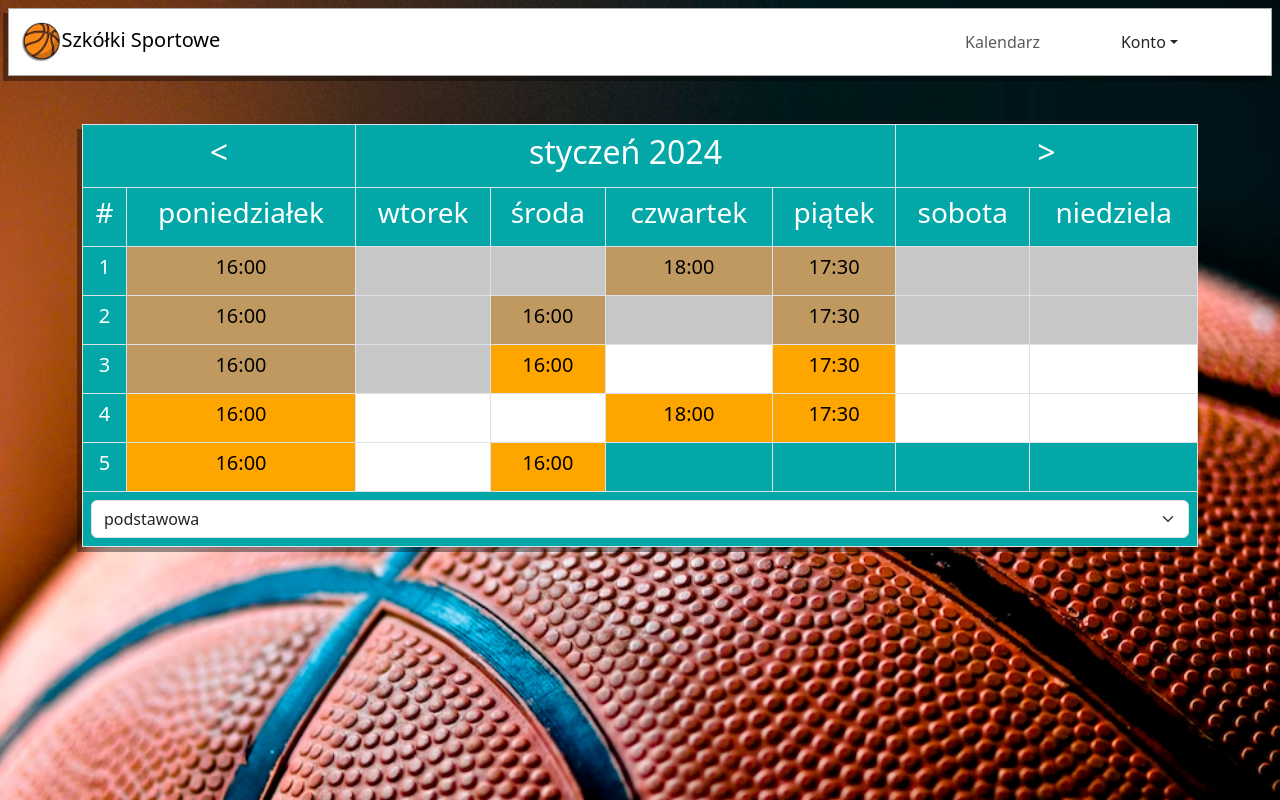
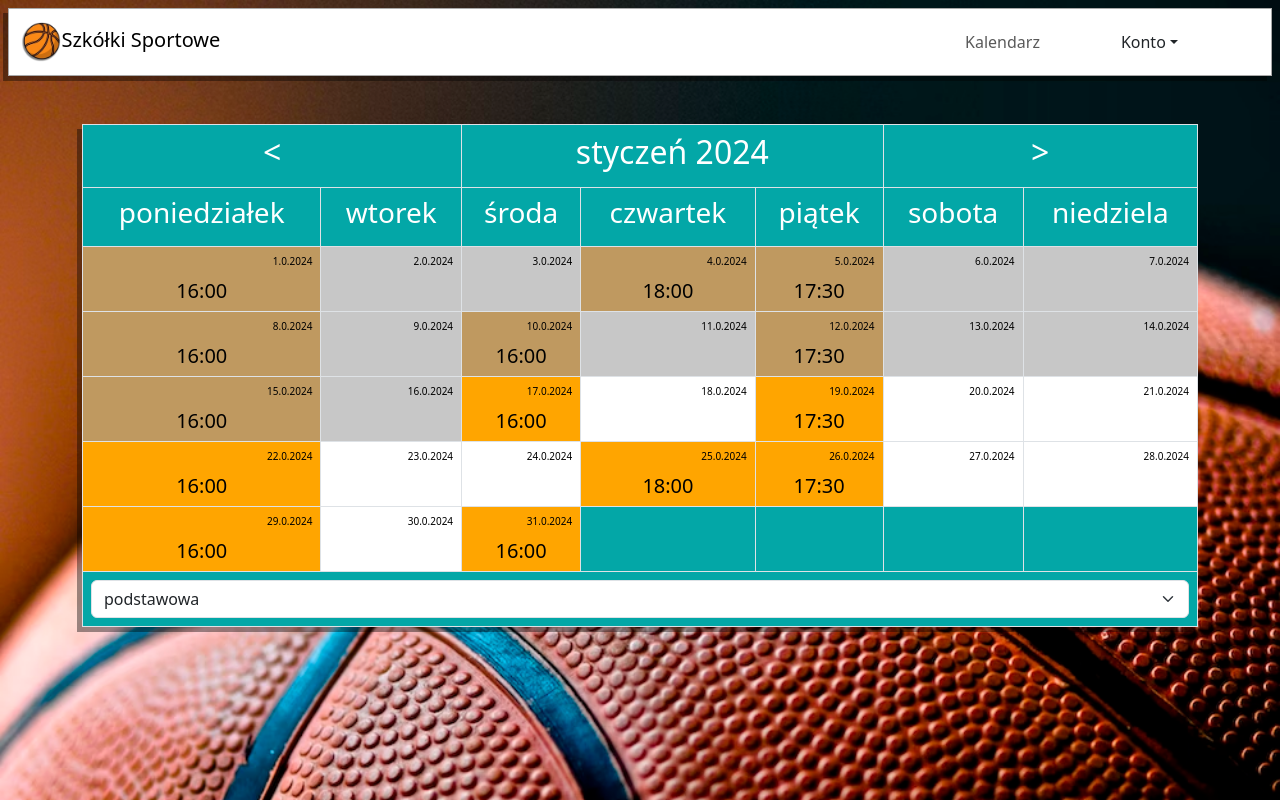
Before and after one commit to Wojtoppin/saasss, a React (Create React App) app: page / in a window 1280 px wide. Both pictures are taken after a click on the element "Kalendarz". Built offline with nearby package versions, Linux system fonts and the light colour scheme.

Commit message:
added dates to callendar

```diff
--- a/src/App.js
+++ b/src/App.js
@@ -34,7 +34,9 @@ function App() {
                         status={status}
           />
         <ImagesSwiper />
+        {isCallendarVisible && <Callendar/>}
         {status === "admin" && <AdminPanel/>}
+
 
         {isLoginVisible && <Login
          isLoginVisible={isLoginVisible}
@@ -44,7 +46,6 @@ function App() {
              setLoginDisplay={setLoginDisplay}
              setStatus={setStatus}
              />}
-        {isCallendarVisible && <Callendar/>}
 
     </div>
   );
--- a/src/account/Login.js
+++ b/src/account/Login.js
@@ -4,10 +4,10 @@ import { Container, Table } from "reactstrap";
 import { Input, Button } from "reactstrap"
 
 const Login = (props) =>{
-    // const [login, setLogin] = useState("user1@example.com")
-    // const [password, setPassword] = useState("password1")
-    const [login, setLogin] = useState("")
-    const [password, setPassword] = useState("")
+    const [login, setLogin] = useState("user1@example.com")
+    const [password, setPassword] = useState("password1")
+    // const [login, setLogin] = useState("")
+    // const [password, setPassword] = useState("")
     const [message, setMessage] = useState("")
 
     const sendRequest = async () => {
@@ -37,10 +37,6 @@ const Login = (props) =>{
           setMessage("podany login lub hasło jest nieprawidłowe")
         }
       }
-
-    useEffect(()=>{
-        console.log({"login":login,"password":password})
-    },[login,password])
 
     return (
         <Container className="d-flex justify-content-center mt-5 container1" style={{ position: 'relative',  zIndex: 2}}>
--- a/src/main/Callendar.js
+++ b/src/main/Callendar.js
@@ -52,7 +52,6 @@ const Callendar = (props) =>{
     const renderBody = () => {
         return Array.from({ length: bodyAmount }, (_, index) => (
             <tr key={"weekend index" + index}>
-                <td style={{background:"#03a7a7"}}><h5 style={{color:"white"}} className="notSelectable">{index+1}</h5></td>
 
                 {Array.from({ length: 7 }, (_, Newindex) => {
 
@@ -87,13 +86,36 @@ const Callendar = (props) =>{
 
                         }} key={"days index" + index + ":" + Newindex}>
                         {element >= 850?
-                        <h5>
-                            {tmpJsonIndex === " " || isNotInCurrentMonth? "": tmpJsonIndex}
-                        </h5>
-                        :
-                        <h6>
-                            {tmpJsonIndex === " " || isNotInCurrentMonth? "": tmpJsonIndex}
-                        </h6>}
+
+                            tmpJsonIndex === " " || isNotInCurrentMonth?
+                                <h5 style={{margin:"0px"}}>
+                                    <span style={{fontSize:"10px", margin:"0px", float:"right"}}>
+                                        {isNotInCurrentMonth? " " : ((Newindex + 1)+7*index)-firstDayOfTheMonth + "."+displayedMonth[0]+"."+displayedMonth[1]}
+                                    </span><br/>
+                                </h5>
+                                :
+                                <h5 style={{margin:"0px"}}>
+                                    <span style={{fontSize:"10px", margin:"0px", float:"right"}}>
+                                        {((Newindex + 1)+7*index)-firstDayOfTheMonth + "."+displayedMonth[0]+"."+displayedMonth[1]}
+                                    </span><br/>
+                                    {tmpJsonIndex}
+                                </h5>
+                            :
+                            tmpJsonIndex === " " || isNotInCurrentMonth?
+                                <h6>
+                                    <span style={{fontSize:"10px", margin:"0px", float:"right"}}>
+                                        {isNotInCurrentMonth? " " : ((Newindex + 1)+7*index)-firstDayOfTheMonth + "."+displayedMonth[0]+"."+displayedMonth[1]}
+
+                                    </span><br/>
+                                </h6>
+                                :
+                                <h6>
+                                    <span style={{fontSize:"8px", margin:"0px", float:"right"}}>
+                                        {((Newindex + 1)+7*index)-firstDayOfTheMonth + "."+displayedMonth[0]+"."+displayedMonth[1]}
+                                    </span><br/>
+                                    {tmpJsonIndex}
+                                </h6>
+                            }
 
                     </td>
                 )})}
@@ -163,11 +185,10 @@ const Callendar = (props) =>{
 
                         <tr>
                             <th colSpan="2" style={{background:"#03a7a7", userSelect:"none"}} onClick={previousMonth}><h2 className="thBlue">{"<"}</h2></th>
-                            <th colSpan={headAmount-3} style={{background:"#03a7a7"}}><h2 className="thBlue">{months[displayedMonth[0]]} {displayedMonth[1]}</h2></th>
+                            <th colSpan={headAmount-4} style={{background:"#03a7a7"}}><h2 className="thBlue">{months[displayedMonth[0]]} {displayedMonth[1]}</h2></th>
                             <th colSpan="2" style={{background:"#03a7a7", userSelect:"none"}} onClick={nextMonth}><h2 className="thBlue">{">"}</h2></th>
                         </tr>
                         <tr>
-                            <th style={{background:"#03a7a7"}}><h3 className="thBlue notSelectable">#</h3></th>
                             {renderHead()}
                         </tr>
                     </thead>
@@ -175,7 +196,7 @@ const Callendar = (props) =>{
                         {renderBody()}
                         <tr>
                             <th colSpan={headAmount+1} style={{background:"#03a7a7", userSelect:"none"}}>
-                            <Input type="select" onChange={(e) => {setCurrentGroup(e.target.value); console.log(e.target.value);}}>
+                            <Input type="select" onChange={(e) => setCurrentGroup(e.target.value)}>
                                 <option value={1}>podstawowa</option>
                                 <option value={2}>średnio zaawansowana</option>
                                 <option value={3}>zaawansowana</option>
--- a/src/main/Header.js
+++ b/src/main/Header.js
@@ -33,7 +33,7 @@ const Header = (props) =>{
 
 
     return (
-        <div className="banner notSelectable" onClick={checkContainerWidth} onLoad={checkContainerWidth} id="responsiveMenu" style={{ position: 'relative', zIndex: 3}}>
+        <div className="banner notSelectable" onClick={checkContainerWidth} onLoad={checkContainerWidth} id="responsiveMenu" style={{ position: 'relative', zIndex: 4}}>
 
                 {element>600?
                 <Navbar color="faded" light>
```
